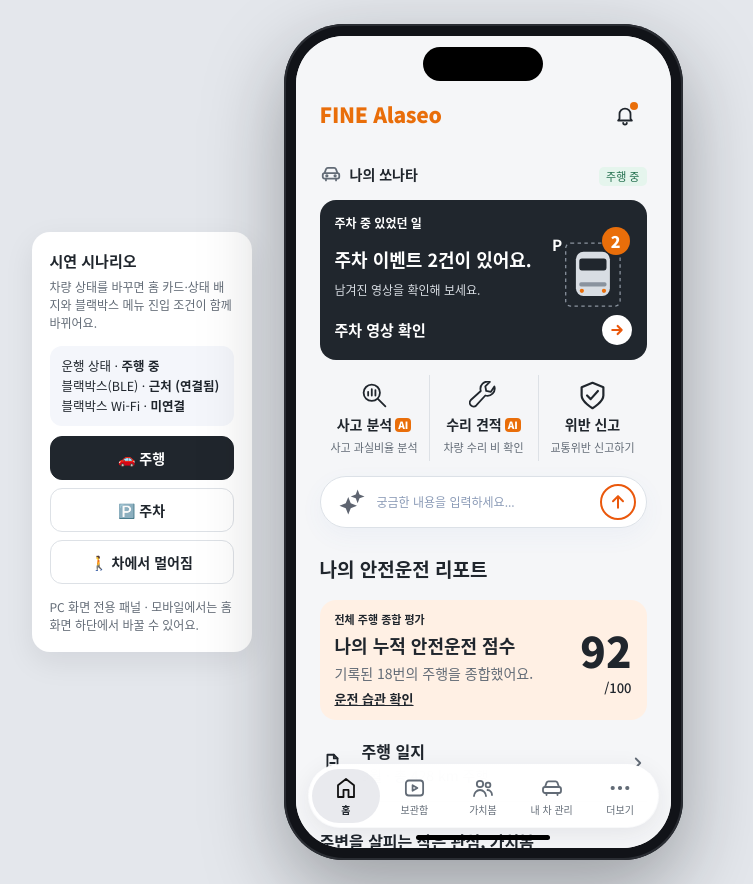
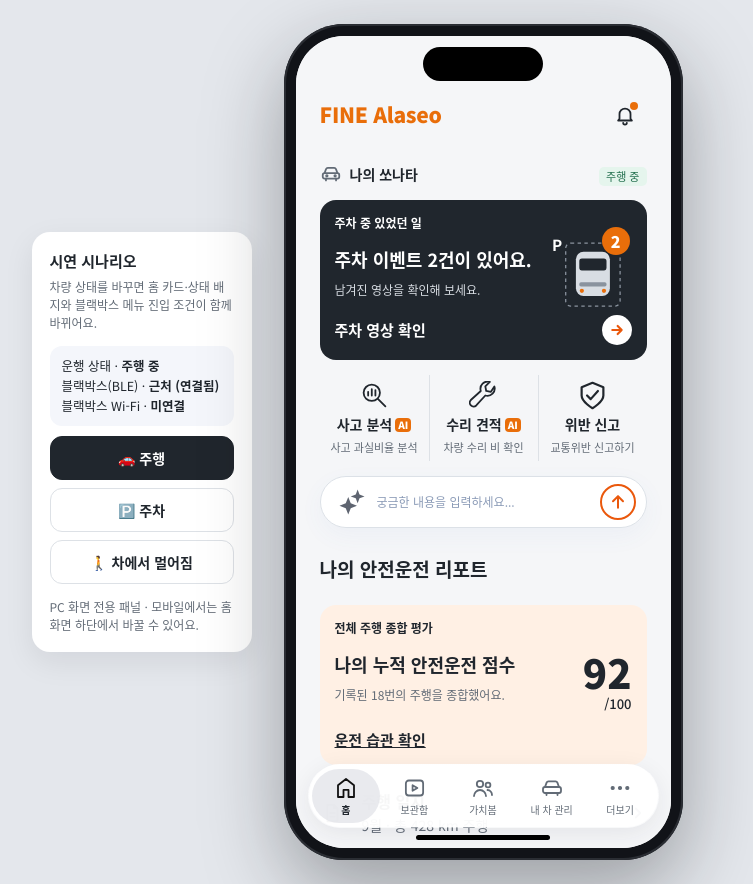
Before and after one commit to fine-proto/FINE_Alaseo, a plain HTML site: page index.html in a window 1280 px wide. Shown: the whole page, without its empty margins (283-1036 px from the left). Drawn offline with nearby package versions, Linux system fonts and the light colour scheme.

Commit message:
홈 안전운전 점수 카드 피그마 기준 재구성(높이 160, 상단 라벨/중앙 점수/하단 링크), 리포트 섹션 간격 10
Co-Authored-By: Claude Opus 5.5 <noreply@anthropic.com>
Claude-Session: https://claude.ai/code/session_01VmnwvBUazodCSY9jBYAGa9

```diff
--- a/index.html
+++ b/index.html
@@ -129,11 +129,11 @@ textarea.input{height:120px;padding:14px;resize:none;line-height:1.5}
 .qnav>div+div{border-left:1px solid var(--line)}
 .ai{font-size:10px;font-weight:900;color:#fff;background:var(--brand);border-radius:4px;padding:0 3px;line-height:14px}
 .chat{height:52px;border-radius:40px;background:rgba(255,255,255,.95);border:1px solid #DCE1E7;box-shadow:0 8px 24px rgba(73,119,200,.05);display:flex;align-items:center;gap:10px;padding:0 10px 0 16px;cursor:text}
-.score{border-radius:16px;background:var(--peach);padding:15px;min-height:120px;display:flex;align-items:center;gap:12px;cursor:pointer}
+.score{border-radius:16px;background:var(--peach);padding:15px;min-height:160px;display:flex;flex-direction:column;justify-content:space-between;gap:4px;cursor:pointer}
 .f-row{display:flex;align-items:center;gap:18px;padding:15px 0;border-bottom:1px solid var(--line);cursor:pointer}
 .f-row .ic{width:24px;display:flex;justify-content:center;flex-shrink:0}
-.f-row>div,.qnav>div,.score>div:first-child,.evcard p,.h-main h2{line-height:1.4}
-.score{height:120px}
+.f-row>div,.qnav>div,.score,.evcard p,.h-main h2{line-height:1.4}
+.score{height:160px}
 .devgrid{display:grid;grid-template-columns:repeat(3,1fr);gap:10px}
 .devgrid>div{height:85px;border-radius:12px;background:#fff;border:1px solid #D4DBE8;display:flex;flex-direction:column;align-items:center;justify-content:center;gap:10px;font-size:12px;font-weight:700;cursor:pointer}
 
@@ -297,9 +297,9 @@ S.home={tab:'home',render:()=>`
    </section>
    <section class="chat" id="chatInput">${ICON.spark('#5E6470',30)}<div style="flex:1;min-width:0;font-size:13px;line-height:18px;white-space:nowrap;overflow:hidden"><span id="chatPh" style="color:#8B9BB7;font-size:12px">궁금한 내용을 입력하세요...</span><span id="chatTx"></span><span id="caret" class="caret hidden"></span></div>
     <button id="sendBtn" style="width:36px;height:36px;border-radius:50%;border:2px solid #EA580C;display:flex;align-items:center;justify-content:center;flex-shrink:0" aria-label="보내기"><svg width="20" height="20" viewBox="0 0 20 20" fill="none" stroke="#EA580C" stroke-width="2" stroke-linecap="round" stroke-linejoin="round"><path d="M10 15.83V4.17M15 9.17l-5-5-5 5"/></svg></button></section>
-   <section style="display:flex;flex-direction:column;gap:5px">
+   <section style="display:flex;flex-direction:column;gap:10px">
     <div class="row" style="justify-content:space-between;height:52px"><h2 style="font-size:19px;font-weight:700">나의 안전운전 리포트</h2></div>
-    <div class="score tap" data-go="score"><div style="flex:1;display:flex;flex-direction:column;gap:6px"><span style="font-size:11px;font-weight:700">전체 주행 종합 평가</span><span style="font-size:18px;font-weight:900">나의 누적 안전운전 점수</span><span style="font-size:14px;color:var(--sub)">기록된 18번의 주행을 종합했어요.</span><span style="font-size:13px;font-weight:700;text-decoration:underline">운전 습관 확인</span></div><div style="display:flex;flex-direction:column;align-items:flex-end"><span style="font-size:42px;font-weight:900;line-height:56px">92</span><span style="font-size:13px;font-weight:500">/100</span></div></div>
+    <div class="score tap" data-go="score"><span style="font-size:12px;font-weight:700">전체 주행 종합 평가</span><div class="row" style="justify-content:space-between;align-items:flex-start"><div style="display:flex;flex-direction:column;gap:10px"><span style="font-size:18px;font-weight:900">나의 누적 안전운전 점수</span><span style="font-size:12px;color:var(--sub)">기록된 18번의 주행을 종합했어요.</span></div><div style="display:flex;flex-direction:column;align-items:flex-end;gap:3px"><span style="font-size:40px;font-weight:900;line-height:40px">92</span><span style="font-size:13px;font-weight:500">/100</span></div></div><span style="font-size:15px;font-weight:700;text-decoration:underline">운전 습관 확인</span></div>
     <div class="f-row" data-go="reports"><span class="ic">${ICON.doc}</span><div style="flex:1;display:flex;flex-direction:column;gap:4px"><b style="font-size:16px">주행 일지</b><span style="font-size:14px;color:var(--sub)">9월 · 총 428 km 주행</span></div>${ICON.chev}</div>
    </section>
    <section style="display:flex;flex-direction:column;gap:20px;padding:13px 0 5px">
```
